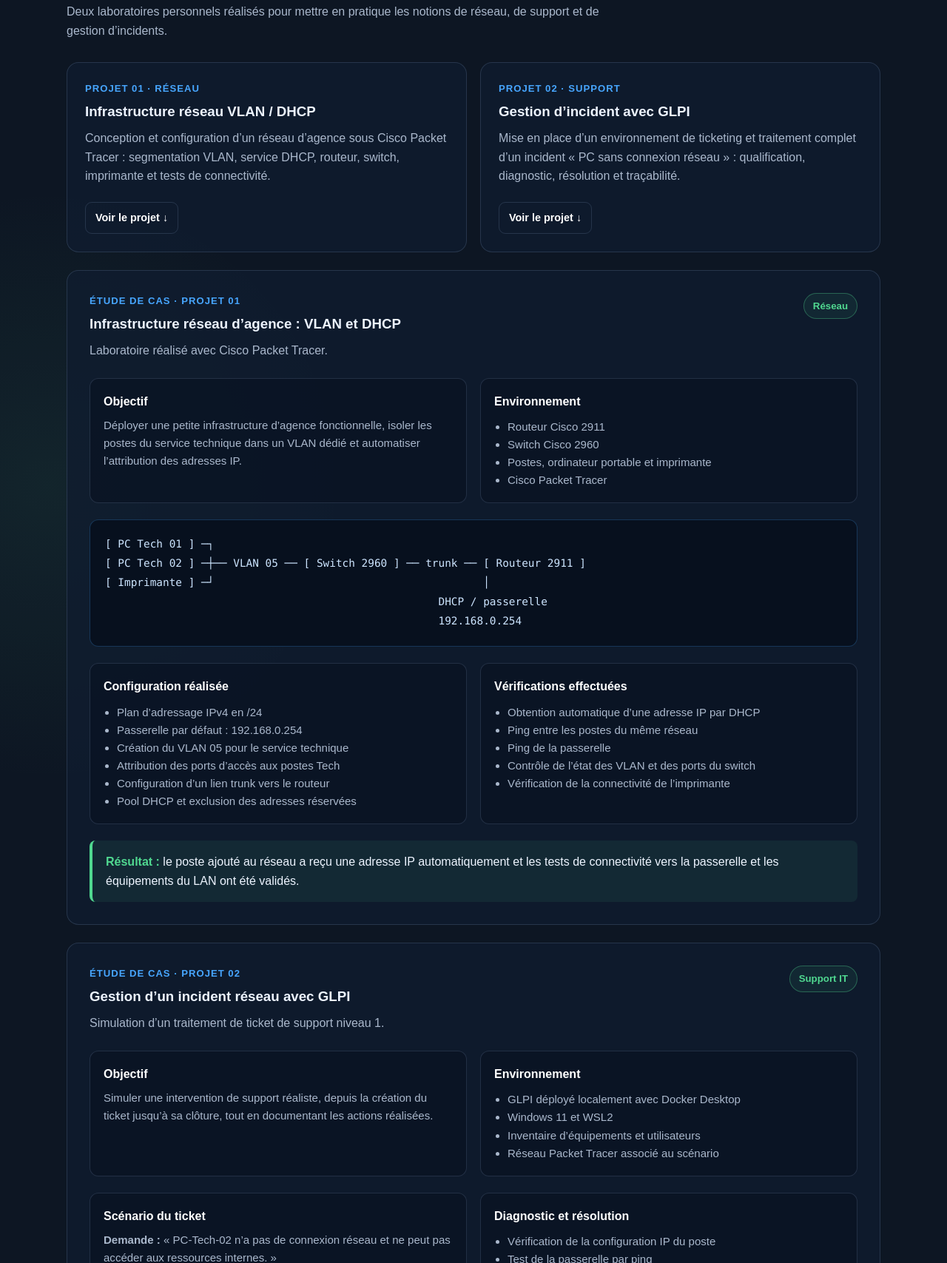
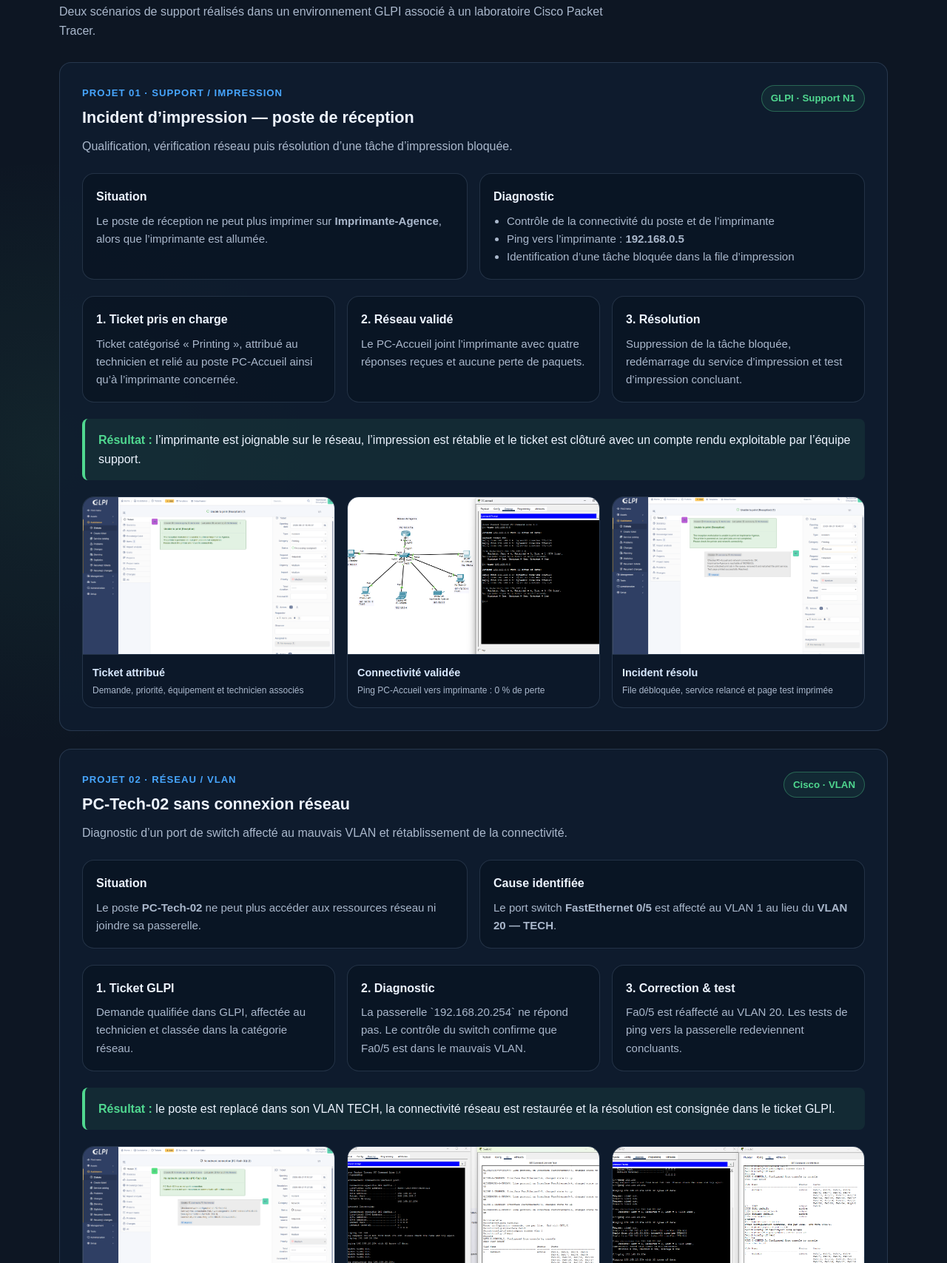
Before and after one commit to nemanjafilic/portfolio-it, a plain HTML site: page index.html in a window 1280 px wide. Shown: the part 1093-2800 px from the top of the page at 74% size. Drawn offline with Linux system fonts and the light colour scheme.

Commit message:
Refactor styles and update project details in index.html
Updated various styles and layout properties in index.html, including adjustments to colors, spacing, and font sizes. Improved responsiveness and added new project details.

```diff
--- a/index.html
+++ b/index.html
@@ -9,13 +9,12 @@
     :root {
       --bg: #08111f;
       --panel: #101d30;
-      --panel-2: #13253d;
+      --panel-dark: #0c1829;
       --text: #edf4ff;
       --muted: #aab8cc;
       --blue: #47a6ff;
       --green: #50d890;
-      --orange: #ffc46b;
-      --border: rgba(162, 195, 235, .16);
+      --border: rgba(162, 195, 235, .17);
     }
 
     * { box-sizing: border-box; }
@@ -24,27 +23,27 @@
 
     body {
       margin: 0;
+      color: var(--text);
       font-family: Arial, Helvetica, sans-serif;
-      color: var(--text);
       line-height: 1.6;
       background:
-        radial-gradient(circle at 85% 5%, rgba(71,166,255,.16), transparent 28rem),
+        radial-gradient(circle at 85% 4%, rgba(71,166,255,.16), transparent 30rem),
         radial-gradient(circle at 5% 45%, rgba(80,216,144,.08), transparent 25rem),
         var(--bg);
     }
 
     .container {
-      width: min(1100px, calc(100% - 40px));
+      width: min(1120px, calc(100% - 40px));
       margin: auto;
     }
 
     nav {
       position: sticky;
       top: 0;
-      z-index: 20;
-      background: rgba(8,17,31,.84);
+      z-index: 10;
+      border-bottom: 1px solid var(--border);
+      background: rgba(8,17,31,.85);
       backdrop-filter: blur(14px);
-      border-bottom: 1px solid var(--border);
     }
 
     .nav-content {
@@ -58,17 +57,17 @@
     .logo {
       color: white;
       font-weight: 800;
-      letter-spacing: .3px;
       text-decoration: none;
+      letter-spacing: .2px;
     }
 
     .logo span { color: var(--blue); }
 
     nav a {
+      margin-left: 20px;
       color: var(--muted);
+      font-size: .92rem;
       text-decoration: none;
-      margin-left: 20px;
-      font-size: .92rem;
     }
 
     nav a:hover { color: white; }
@@ -84,8 +83,8 @@
     .tag {
       display: inline-block;
       padding: 6px 12px;
+      border: 1px solid rgba(80,216,144,.35);
       border-radius: 99px;
-      border: 1px solid rgba(80,216,144,.35);
       background: rgba(80,216,144,.08);
       color: var(--green);
       font-size: .83rem;
@@ -104,15 +103,12 @@
       font-style: normal;
     }
 
-    h2 {
-      margin: 0 0 10px;
-      font-size: 2rem;
-    }
-
-    h3 { margin: 0 0 8px; }
+    h2 { margin: 0 0 10px; font-size: 2rem; }
+    h3 { margin: 0 0 8px; font-size: 1.35rem; }
+    h4 { margin: 0 0 8px; }
 
     .intro {
-      max-width: 650px;
+      max-width: 660px;
       color: var(--muted);
       font-size: 1.1rem;
     }
@@ -128,27 +124,23 @@
       display: inline-block;
       padding: 12px 18px;
       border-radius: 9px;
+      font-weight: bold;
       text-decoration: none;
-      font-weight: bold;
-      transition: transform .2s, background .2s;
+      transition: transform .2s;
     }
 
     .button:hover { transform: translateY(-2px); }
 
-    .primary {
-      color: #05101f;
-      background: var(--blue);
-    }
+    .primary { color: #06111f; background: var(--blue); }
+    .secondary { color: white; border: 1px solid var(--border); }
 
-    .secondary {
-      color: white;
-      border: 1px solid var(--border);
-    }
-
-    .profile-card, .card, .project-detail {
+    .profile-card,
+    .project,
+    .step,
+    .evidence {
       border: 1px solid var(--border);
       border-radius: 16px;
-      background: rgba(16,29,48,.78);
+      background: rgba(16,29,48,.8);
     }
 
     .profile-card {
@@ -178,7 +170,6 @@
     }
 
     section { padding: 76px 0; }
-
     .tinted { background: rgba(255,255,255,.018); }
 
     .section-text {
@@ -187,17 +178,18 @@
       color: var(--muted);
     }
 
-    .grid {
-      display: grid;
-      grid-template-columns: repeat(2, 1fr);
-      gap: 18px;
+    .project {
+      margin-top: 24px;
+      padding: 30px;
+      scroll-margin-top: 90px;
     }
 
-    .card { padding: 24px; }
-
-    .card p {
-      margin: 0;
-      color: var(--muted);
+    .project-header {
+      display: flex;
+      align-items: flex-start;
+      justify-content: space-between;
+      gap: 18px;
+      margin-bottom: 24px;
     }
 
     .project-number {
@@ -208,83 +200,40 @@
       letter-spacing: 1px;
     }
 
-    .project-card {
-      display: flex;
-      flex-direction: column;
-    }
-
-    .project-card .button {
-      margin-top: 22px;
-      align-self: flex-start;
-      padding: 9px 13px;
-      font-size: .9rem;
-    }
-
-    .project-detail {
-      margin-top: 24px;
-      padding: 30px;
-      scroll-margin-top: 90px;
-    }
-
-    .detail-header {
-      display: flex;
-      align-items: flex-start;
-      justify-content: space-between;
-      gap: 20px;
-      margin-bottom: 24px;
-    }
-
-    .detail-header p {
+    .project-subtitle {
       margin: 0;
       color: var(--muted);
     }
 
-    .detail-grid {
+    .info-grid,
+    .steps,
+    .gallery {
       display: grid;
-      grid-template-columns: 1fr 1fr;
-      gap: 18px;
-      margin: 22px 0;
+      gap: 16px;
     }
 
-    .mini-card {
+    .info-grid { grid-template-columns: repeat(2, 1fr); }
+    .steps { grid-template-columns: repeat(3, 1fr); margin: 22px 0; }
+    .gallery { grid-template-columns: repeat(3, 1fr); margin-top: 22px; }
+
+    .step {
       padding: 18px;
-      border: 1px solid var(--border);
-      border-radius: 12px;
-      background: rgba(6,14,27,.42);
+      background: rgba(6,14,27,.44);
     }
 
-    .mini-card h4 {
-      margin: 0 0 8px;
-      color: white;
-    }
-
-    .mini-card p, .mini-card li {
+    .step p,
+    .step li {
       margin: 0;
       color: var(--muted);
       font-size: .94rem;
     }
 
     ul {
-      margin: 10px 0 0;
+      margin: 8px 0 0;
       padding-left: 18px;
     }
 
-    .topology {
-      overflow-x: auto;
-      margin: 20px 0;
-      padding: 20px;
-      border: 1px solid rgba(71,166,255,.25);
-      border-radius: 12px;
-      background: #07101e;
-      color: #cde5ff;
-      font-family: Consolas, Monaco, monospace;
-      font-size: .9rem;
-      line-height: 1.8;
-      white-space: pre;
-    }
-
     .result {
-      margin-top: 22px;
       padding: 16px 18px;
       border-left: 4px solid var(--green);
       border-radius: 8px;
@@ -292,6 +241,42 @@
     }
 
     .result strong { color: var(--green); }
+
+    .evidence {
+      overflow: hidden;
+      background: var(--panel-dark);
+      text-decoration: none;
+      transition: transform .2s, border-color .2s;
+    }
+
+    .evidence:hover {
+      transform: translateY(-3px);
+      border-color: rgba(71,166,255,.7);
+    }
+
+    .evidence img {
+      display: block;
+      width: 100%;
+      aspect-ratio: 16 / 10;
+      object-fit: cover;
+      object-position: top;
+      border-bottom: 1px solid var(--border);
+    }
+
+    .caption {
+      display: block;
+      padding: 13px;
+      color: #d9e9ff;
+      font-size: .9rem;
+      font-weight: bold;
+    }
+
+    .caption small {
+      display: block;
+      margin-top: 3px;
+      color: var(--muted);
+      font-weight: normal;
+    }
 
     .skills {
       display: flex;
@@ -309,23 +294,25 @@
     }
 
     .contact { text-align: center; }
-
     .contact p { color: var(--muted); }
 
     footer {
       padding: 28px;
+      border-top: 1px solid var(--border);
       color: var(--muted);
       text-align: center;
       font-size: .9rem;
-      border-top: 1px solid var(--border);
     }
 
-    @media (max-width: 720px) {
+    @media (max-width: 760px) {
       nav .links { display: none; }
-      .hero, .grid, .detail-grid { grid-template-columns: 1fr; }
+      .hero,
+      .info-grid,
+      .steps,
+      .gallery { grid-template-columns: 1fr; }
       .hero { padding: 70px 0; }
+      .project-header { flex-direction: column; }
       h1 { letter-spacing: -1px; }
-      .detail-header { flex-direction: column; }
     }
   </style>
 </head>
@@ -350,8 +337,8 @@
         <h1>Technicien support<br><em>informatique junior.</em></h1>
         <p class="intro">
           En reconversion vers les systèmes et réseaux, je développe des projets
-          concrets autour du support utilisateur, de l’administration réseau et
-          de la résolution d’incidents.
+          concrets autour du support utilisateur, de l’administration réseau,
+          du diagnostic et de la résolution d’incidents.
         </p>
         <div class="buttons">
           <a class="button primary" href="#projets">Voir mes projets</a>
@@ -374,9 +361,9 @@
         <h2>Mon objectif</h2>
         <p class="section-text">
           Intégrer une équipe IT en alternance afin de développer mes compétences
-          en support, déploiement de postes, systèmes et réseaux. Je travaille
-          avec une approche structurée : qualifier, diagnostiquer, tester,
-          documenter et clôturer l’intervention.
+          en support, déploiement de postes, systèmes et réseaux. Mes laboratoires
+          suivent une méthode simple : qualifier, diagnostiquer, corriger, tester
+          puis documenter la résolution.
         </p>
       </div>
     </section>
@@ -385,165 +372,168 @@
       <div class="container">
         <h2>Projets techniques</h2>
         <p class="section-text">
-          Deux laboratoires personnels réalisés pour mettre en pratique les notions
-          de réseau, de support et de gestion d’incidents.
+          Deux scénarios de support réalisés dans un environnement GLPI associé à
+          un laboratoire Cisco Packet Tracer.
         </p>
 
-        <div class="grid">
-          <article class="card project-card">
-            <div class="project-number">PROJET 01 · RÉSEAU</div>
-            <h3>Infrastructure réseau VLAN / DHCP</h3>
-            <p>
-              Conception et configuration d’un réseau d’agence sous Cisco Packet
-              Tracer : segmentation VLAN, service DHCP, routeur, switch,
-              imprimante et tests de connectivité.
-            </p>
-            <a class="button secondary" href="#projet-reseau">Voir le projet ↓</a>
-          </article>
-
-          <article class="card project-card">
-            <div class="project-number">PROJET 02 · SUPPORT</div>
-            <h3>Gestion d’incident avec GLPI</h3>
-            <p>
-              Mise en place d’un environnement de ticketing et traitement complet
-              d’un incident « PC sans connexion réseau » : qualification,
-              diagnostic, résolution et traçabilité.
-            </p>
-            <a class="button secondary" href="#projet-glpi">Voir le projet ↓</a>
-          </article>
-        </div>
-
-        <article class="project-detail" id="projet-reseau">
-          <div class="detail-header">
+        <article class="project">
+          <div class="project-header">
             <div>
-              <div class="project-number">ÉTUDE DE CAS · PROJET 01</div>
-              <h3>Infrastructure réseau d’agence : VLAN et DHCP</h3>
-              <p>Laboratoire réalisé avec Cisco Packet Tracer.</p>
+              <div class="project-number">PROJET 01 · SUPPORT / IMPRESSION</div>
+              <h3>Incident d’impression — poste de réception</h3>
+              <p class="project-subtitle">
+                Qualification, vérification réseau puis résolution d’une tâche d’impression bloquée.
+              </p>
             </div>
-            <span class="tag">Réseau</span>
+            <span class="tag">GLPI · Support N1</span>
           </div>
 
-          <div class="detail-grid">
-            <div class="mini-card">
-              <h4>Objectif</h4>
+          <div class="info-grid">
+            <div class="step">
+              <h4>Situation</h4>
               <p>
-                Déployer une petite infrastructure d’agence fonctionnelle, isoler
-                les postes du service technique dans un VLAN dédié et automatiser
-                l’attribution des adresses IP.
+                Le poste de réception ne peut plus imprimer sur
+                <strong>Imprimante-Agence</strong>, alors que l’imprimante est allumée.
               </p>
             </div>
 
-            <div class="mini-card">
-              <h4>Environnement</h4>
+            <div class="step">
+              <h4>Diagnostic</h4>
               <ul>
-                <li>Routeur Cisco 2911</li>
-                <li>Switch Cisco 2960</li>
-                <li>Postes, ordinateur portable et imprimante</li>
-                <li>Cisco Packet Tracer</li>
+                <li>Contrôle de la connectivité du poste et de l’imprimante</li>
+                <li>Ping vers l’imprimante : <strong>192.168.0.5</strong></li>
+                <li>Identification d’une tâche bloquée dans la file d’impression</li>
               </ul>
             </div>
           </div>
 
-          <div class="topology">[ PC Tech 01 ] ─┐
-[ PC Tech 02 ] ─┼── VLAN 05 ── [ Switch 2960 ] ── trunk ── [ Routeur 2911 ]
-[ Imprimante ] ─┘                                          │
-                                                    DHCP / passerelle
-                                                    192.168.0.254</div>
-
-          <div class="detail-grid">
-            <div class="mini-card">
-              <h4>Configuration réalisée</h4>
-              <ul>
-                <li>Plan d’adressage IPv4 en /24</li>
-                <li>Passerelle par défaut : 192.168.0.254</li>
-                <li>Création du VLAN 05 pour le service technique</li>
-                <li>Attribution des ports d’accès aux postes Tech</li>
-                <li>Configuration d’un lien trunk vers le routeur</li>
-                <li>Pool DHCP et exclusion des adresses réservées</li>
-              </ul>
+          <div class="steps">
+            <div class="step">
+              <h4>1. Ticket pris en charge</h4>
+              <p>
+                Ticket catégorisé « Printing », attribué au technicien et relié
+                au poste PC-Accueil ainsi qu’à l’imprimante concernée.
+              </p>
             </div>
 
-            <div class="mini-card">
-              <h4>Vérifications effectuées</h4>
-              <ul>
-                <li>Obtention automatique d’une adresse IP par DHCP</li>
-                <li>Ping entre les postes du même réseau</li>
-                <li>Ping de la passerelle</li>
-                <li>Contrôle de l’état des VLAN et des ports du switch</li>
-                <li>Vérification de la connectivité de l’imprimante</li>
-              </ul>
+            <div class="step">
+              <h4>2. Réseau validé</h4>
+              <p>
+                Le PC-Accueil joint l’imprimante avec quatre réponses reçues et
+                aucune perte de paquets.
+              </p>
+            </div>
+
+            <div class="step">
+              <h4>3. Résolution</h4>
+              <p>
+                Suppression de la tâche bloquée, redémarrage du service
+                d’impression et test d’impression concluant.
+              </p>
             </div>
           </div>
 
           <div class="result">
-            <strong>Résultat :</strong> le poste ajouté au réseau a reçu une adresse
-            IP automatiquement et les tests de connectivité vers la passerelle et
-            les équipements du LAN ont été validés.
+            <strong>Résultat :</strong> l’imprimante est joignable sur le réseau,
+            l’impression est rétablie et le ticket est clôturé avec un compte rendu
+            exploitable par l’équipe support.
+          </div>
+
+          <div class="gallery">
+            <a class="evidence" href="glpi-imprimante-ticket.png" target="_blank">
+              <img src="glpi-imprimante-ticket.png" alt="Ticket GLPI imprimante en cours de traitement">
+              <span class="caption">Ticket attribué<small>Demande, priorité, équipement et technicien associés</small></span>
+            </a>
+
+            <a class="evidence" href="packet-tracer-imprimante-connectivite.png" target="_blank">
+              <img src="packet-tracer-imprimante-connectivite.png" alt="Test de connectivité Packet Tracer vers imprimante">
+              <span class="caption">Connectivité validée<small>Ping PC-Accueil vers imprimante : 0 % de perte</small></span>
+            </a>
+
+            <a class="evidence" href="glpi-imprimante-resolution.png" target="_blank">
+              <img src="glpi-imprimante-resolution.png" alt="Résolution GLPI incident impression">
+              <span class="caption">Incident résolu<small>File débloquée, service relancé et page test imprimée</small></span>
+            </a>
           </div>
         </article>
 
-        <article class="project-detail" id="projet-glpi">
-          <div class="detail-header">
+        <article class="project">
+          <div class="project-header">
             <div>
-              <div class="project-number">ÉTUDE DE CAS · PROJET 02</div>
-              <h3>Gestion d’un incident réseau avec GLPI</h3>
-              <p>Simulation d’un traitement de ticket de support niveau 1.</p>
+              <div class="project-number">PROJET 02 · RÉSEAU / VLAN</div>
+              <h3>PC-Tech-02 sans connexion réseau</h3>
+              <p class="project-subtitle">
+                Diagnostic d’un port de switch affecté au mauvais VLAN et rétablissement de la connectivité.
+              </p>
             </div>
-            <span class="tag">Support IT</span>
+            <span class="tag">Cisco · VLAN</span>
           </div>
 
-          <div class="detail-grid">
-            <div class="mini-card">
-              <h4>Objectif</h4>
+          <div class="info-grid">
+            <div class="step">
+              <h4>Situation</h4>
               <p>
-                Simuler une intervention de support réaliste, depuis la création
-                du ticket jusqu’à sa clôture, tout en documentant les actions
-                réalisées.
+                Le poste <strong>PC-Tech-02</strong> ne peut plus accéder aux
+                ressources réseau ni joindre sa passerelle.
               </p>
             </div>
 
-            <div class="mini-card">
-              <h4>Environnement</h4>
-              <ul>
-                <li>GLPI déployé localement avec Docker Desktop</li>
-                <li>Windows 11 et WSL2</li>
-                <li>Inventaire d’équipements et utilisateurs</li>
-                <li>Réseau Packet Tracer associé au scénario</li>
-              </ul>
+            <div class="step">
+              <h4>Cause identifiée</h4>
+              <p>
+                Le port switch <strong>FastEthernet 0/5</strong> est affecté au
+                VLAN 1 au lieu du <strong>VLAN 20 — TECH</strong>.
+              </p>
             </div>
           </div>
 
-          <div class="detail-grid">
-            <div class="mini-card">
-              <h4>Scénario du ticket</h4>
+          <div class="steps">
+            <div class="step">
+              <h4>1. Ticket GLPI</h4>
               <p>
-                <strong>Demande :</strong> « PC-Tech-02 n’a pas de connexion réseau
-                et ne peut pas accéder aux ressources internes. »
-              </p>
-              <br>
-              <p>
-                Le ticket est catégorisé, priorisé et attribué au technicien pour
-                assurer un suivi clair de l’incident.
+                Demande qualifiée dans GLPI, affectée au technicien et classée
+                dans la catégorie réseau.
               </p>
             </div>
 
-            <div class="mini-card">
-              <h4>Diagnostic et résolution</h4>
-              <ul>
-                <li>Vérification de la configuration IP du poste</li>
-                <li>Test de la passerelle par ping</li>
-                <li>Contrôle du port et du VLAN sur le switch</li>
-                <li>Correction de la configuration réseau</li>
-                <li>Test final de connectivité</li>
-                <li>Compte rendu ajouté au ticket avant clôture</li>
-              </ul>
+            <div class="step">
+              <h4>2. Diagnostic</h4>
+              <p>
+                La passerelle `192.168.20.254` ne répond pas. Le contrôle du
+                switch confirme que Fa0/5 est dans le mauvais VLAN.
+              </p>
+            </div>
+
+            <div class="step">
+              <h4>3. Correction & test</h4>
+              <p>
+                Fa0/5 est réaffecté au VLAN 20. Les tests de ping vers la
+                passerelle redeviennent concluants.
+              </p>
             </div>
           </div>
 
           <div class="result">
-            <strong>Résultat :</strong> la connectivité du poste a été rétablie,
-            la résolution a été documentée dans GLPI et le ticket a été clôturé
-            avec une trace exploitable par l’équipe support.
+            <strong>Résultat :</strong> le poste est replacé dans son VLAN TECH,
+            la connectivité réseau est restaurée et la résolution est consignée
+            dans le ticket GLPI.
+          </div>
+
+          <div class="gallery">
+            <a class="evidence" href="glpi-pc-tech-02-ticket.png" target="_blank">
+              <img src="glpi-pc-tech-02-ticket.png" alt="Ticket GLPI PC-Tech-02 sans réseau résolu">
+              <span class="caption">Ticket et compte rendu<small>Demande utilisateur, analyse et clôture dans GLPI</small></span>
+            </a>
+
+            <a class="evidence" href="packet-tracer-vlan-erreur.png" target="_blank">
+              <img src="packet-tracer-vlan-erreur.png" alt="Erreur VLAN Packet Tracer avec ping échoué">
+              <span class="caption">Erreur confirmée<small>Passerelle inaccessible et port Fa0/5 dans VLAN 1</small></span>
+            </a>
+
+            <a class="evidence" href="packet-tracer-vlan-correction.png" target="_blank">
+              <img src="packet-tracer-vlan-correction.png" alt="Correction VLAN Packet Tracer avec ping réussi">
+              <span class="caption">Correction validée<small>Fa0/5 dans VLAN 20 et ping à 0 % de perte</small></span>
+            </a>
           </div>
         </article>
       </div>
@@ -553,11 +543,12 @@
       <div class="container">
         <h2>Compétences</h2>
         <p class="section-text">
-          Compétences acquises et actuellement consolidées à travers mes laboratoires.
+          Compétences consolidées à travers les laboratoires et les scénarios de support.
         </p>
 
         <div class="skills">
           <span class="skill">Support utilisateurs N1</span>
+          <span class="skill">GLPI & ticketing</span>
           <span class="skill">Windows</span>
           <span class="skill">Diagnostic matériel</span>
           <span class="skill">Adressage IPv4</span>
@@ -566,7 +557,6 @@
           <span class="skill">VLAN</span>
           <span class="skill">Switch & routeur Cisco</span>
           <span class="skill">Cisco Packet Tracer</span>
-          <span class="skill">GLPI & ticketing</span>
           <span class="skill">Documentation technique</span>
           <span class="skill">Anglais C1</span>
         </div>
```
